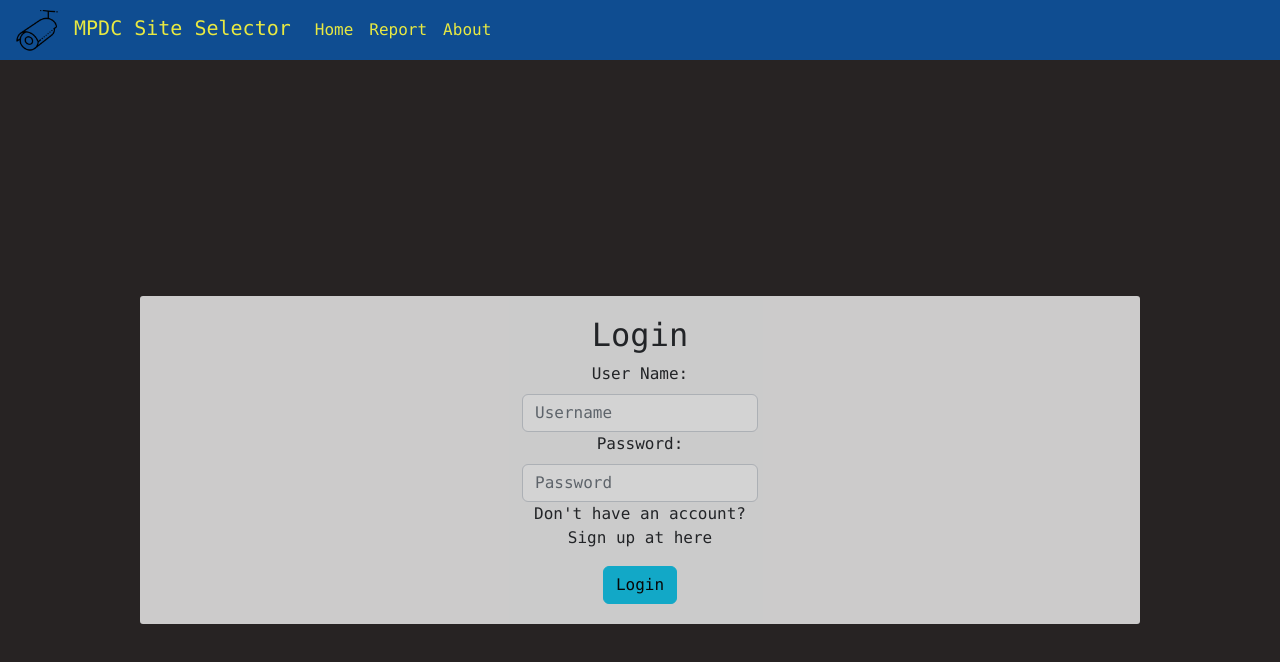
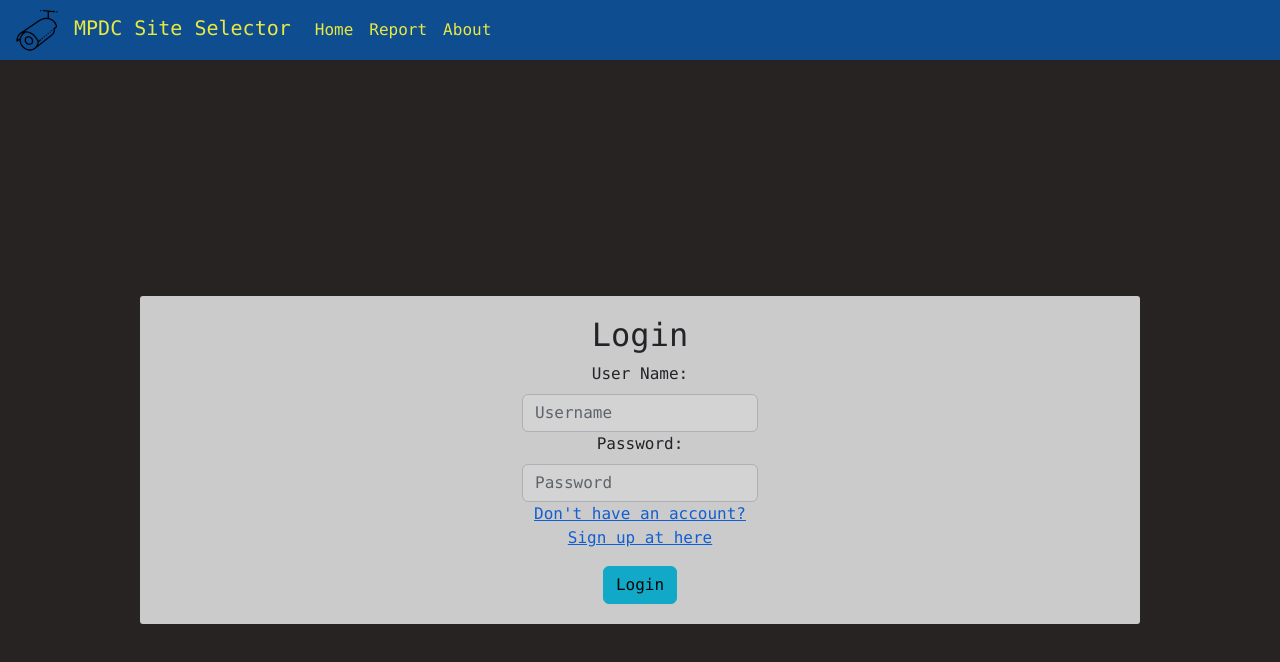
Before and after one commit to zhaqy079/MPDC-Selector, a React (Create React App) app in the folder Assig2/a2reactapp/: page /Login in a window 1280 px wide. Shown: the top 662 px of the page. Built offline with nearby package versions, Linux system fonts and the light colour scheme.

Commit message:
Add sign up link in login page

```diff
--- a/Assig2/a2reactapp/src/components/Login.js
+++ b/Assig2/a2reactapp/src/components/Login.js
@@ -1,5 +1,6 @@
 import React, { useState } from 'react';
 import SHA256 from 'crypto-js/sha256';
+import { Link } from "react-router-dom";
 
 function Login() {
 
@@ -20,8 +21,11 @@ function Login() {
                     <input required type="password" className="form-control" placeholder="Password" />
                 </div>
                 <div>
-                    <p className="register"> Don't have an account? <br/> <span>Sign up at here</span></p>
+                    <Link to="/Register">
+                        <p className="register-link"> Don't have an account? <br /> <span>Sign up at here</span></p>
+                    </Link>
                 </div>
+
                 <button type="submit" className="btn btn-info">Login</button>
             </form>
         </div >
```
